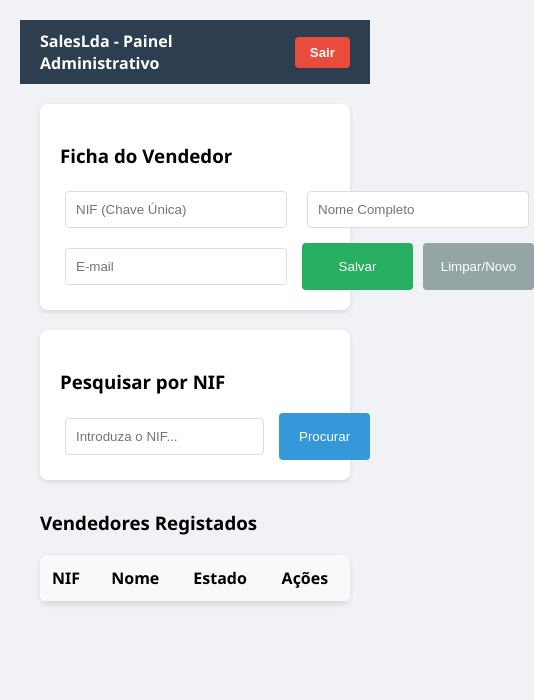
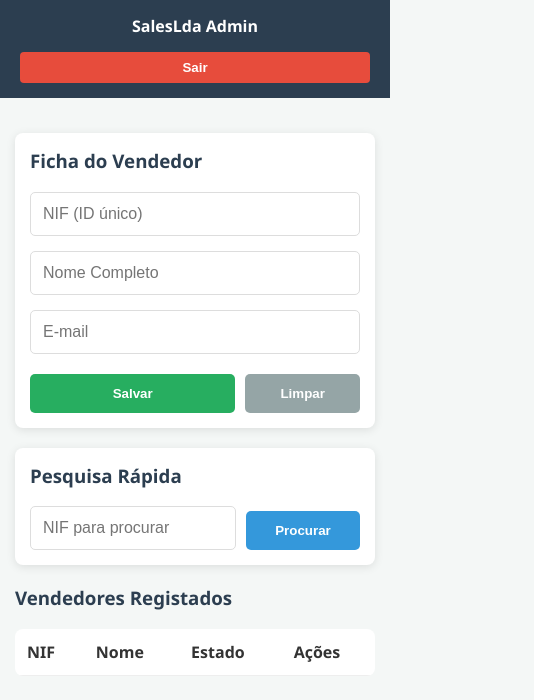
Before and after one commit to NunoMartinsUser/SalesLda, a website with bundled scripts: page admin.html in a window 390 px wide. Shown: the whole page, 534 px wide, since content can reach past the window. Built offline with nearby package versions, Linux system fonts and the light colour scheme; no server answers.

Commit message:
UI responsiva para telemóvel

```diff
--- a/admin.html
+++ b/admin.html
@@ -3,51 +3,53 @@
 <head>
     <meta charset="UTF-8">
     <meta name="viewport" content="width=device-width, initial-scale=1.0">
-    <title>SalesLda - Administração</title>
+    <title>SalesLda - Admin</title>
     <link rel="stylesheet" href="style.css">
 </head>
 <body>
-    <div class="nav-bar" style="display: flex; justify-content: space-between; align-items: center; padding: 10px 20px; background: #2c3e50; color: white;">
-        <span style="font-weight: bold;">SalesLda - Painel Administrativo</span>
-        <button id="btnLogout" style="background: #e74c3c; color: white; border: none; padding: 8px 15px; border-radius: 4px; cursor: pointer; font-weight: bold;">Sair</button>
+
+    <div class="nav-bar" style="display: flex; justify-content: space-between; align-items: center; padding: 15px 20px; background: #2c3e50; color: white;">
+        <span style="font-weight: bold;">SalesLda Admin</span>
+        <button id="btnLogout" style="background: #e74c3c; color: white; border: none; padding: 8px 15px; border-radius: 4px; cursor: pointer;">Sair</button>
     </div>
 
-    <div class="container" style="max-width: 900px; margin: 20px auto; padding: 0 20px;">
+    <div class="container">
 
-        <div class="card" style="background: white; padding: 20px; border-radius: 8px; box-shadow: 0 2px 5px rgba(0,0,0,0.1); margin-bottom: 20px;">
+        <div class="card">
             <h3>Ficha do Vendedor</h3>
-            <div style="display: grid; grid-template-columns: 1fr 1fr; gap: 10px;">
-                <input type="text" id="vendedorNif" placeholder="NIF (Chave Única)" style="padding: 10px; border: 1px solid #ddd; border-radius: 4px;">
-                <input type="text" id="vendedorNome" placeholder="Nome Completo" style="padding: 10px; border: 1px solid #ddd; border-radius: 4px;">
-                <input type="email" id="vendedorEmail" placeholder="E-mail" style="padding: 10px; border: 1px solid #ddd; border-radius: 4px;">
+            <div class="grid-form">
+                <input type="text" id="vendedorNif" placeholder="NIF (ID único)">
+                <input type="text" id="vendedorNome" placeholder="Nome Completo">
+                <input type="email" id="vendedorEmail" placeholder="E-mail">
                 <div style="display: flex; gap: 10px;">
-                    <button id="btnSalvar" style="background: #27ae60; color: white; border: none; padding: 10px; border-radius: 4px; cursor: pointer; flex: 1;">Salvar</button>
-                    <button id="btnLimpar" style="background: #95a5a6; color: white; border: none; padding: 10px; border-radius: 4px; cursor: pointer; flex: 1;">Limpar/Novo</button>
+                    <button id="btnSalvar" class="btn-primary" style="flex: 2;">Salvar</button>
+                    <button id="btnLimpar" class="btn-clear" style="flex: 1;">Limpar</button>
                 </div>
             </div>
         </div>
 
-        <div class="card" style="background: white; padding: 20px; border-radius: 8px; box-shadow: 0 2px 5px rgba(0,0,0,0.1); margin-bottom: 20px;">
-            <h3>Pesquisar por NIF</h3>
-            <div style="display: flex; gap: 10px;">
-                <input type="text" id="pesquisaNif" placeholder="Introduza o NIF..." style="padding: 10px; border: 1px solid #ddd; border-radius: 4px; flex: 1;">
-                <button id="btnPesquisar" style="background: #3498db; color: white; border: none; padding: 10px 20px; border-radius: 4px; cursor: pointer;">Procurar</button>
+        <div class="card">
+            <h3>Pesquisa Rápida</h3>
+            <div style="display: flex; gap: 10px; flex-wrap: wrap;">
+                <input type="text" id="pesquisaNif" placeholder="NIF para procurar" style="flex: 2; min-width: 150px;">
+                <button id="btnPesquisar" class="btn-secondary" style="flex: 1;">Procurar</button>
             </div>
         </div>
 
-        <h3 style="margin-top: 30px;">Vendedores Registados</h3>
-        <table style="width: 100%; border-collapse: collapse; background: white; border-radius: 8px; overflow: hidden; box-shadow: 0 2px 5px rgba(0,0,0,0.1);">
-            <thead style="background: #f8f9fa;">
-                <tr>
-                    <th style="padding: 12px; text-align: left; border-bottom: 2px solid #ddd;">NIF</th>
-                    <th style="padding: 12px; text-align: left; border-bottom: 2px solid #ddd;">Nome</th>
-                    <th style="padding: 12px; text-align: left; border-bottom: 2px solid #ddd;">Estado</th>
-                    <th style="padding: 12px; text-align: left; border-bottom: 2px solid #ddd;">Ações</th>
-                </tr>
-            </thead>
-            <tbody id="tabelaCorpo">
-                </tbody>
-        </table>
+        <h3>Vendedores Registados</h3>
+        <div class="table-container">
+            <table>
+                <thead>
+                    <tr>
+                        <th>NIF</th>
+                        <th>Nome</th>
+                        <th>Estado</th>
+                        <th>Ações</th>
+                    </tr>
+                </thead>
+                <tbody id="tabelaCorpo"></tbody>
+            </table>
+        </div>
     </div>
 
     <script type="module" src="admin.js"></script>
--- a/style.css
+++ b/style.css
@@ -1,10 +1,92 @@
-body { font-family: 'Segoe UI', sans-serif; background: #f0f2f5; margin: 0; padding: 20px; }
-.container { max-width: 900px; margin: auto; }
-.card { background: white; padding: 20px; border-radius: 8px; margin-bottom: 20px; box-shadow: 0 2px 4px rgba(0,0,0,0.1); }
-input { padding: 10px; margin: 5px; border: 1px solid #ddd; border-radius: 4px; width: 200px; }
-button { padding: 10px 15px; cursor: pointer; border-radius: 4px; border: none; }
-.btn-primary { background: #007bff; color: white; }
-.status-ativo { color: green; font-weight: bold; }
-.status-inativo { color: red; font-weight: bold; }
-table { width: 100%; background: white; border-collapse: collapse; margin-top: 20px; }
-th, td { padding: 12px; border-bottom: 1px solid #eee; text-align: left; }
+/* Configurações Gerais */
+body {
+    font-family: 'Segoe UI', Tahoma, Geneva, Verdana, sans-serif;
+    background-color: #f4f7f6;
+    margin: 0;
+    padding: 0;
+    color: #333;
+}
+
+.container {
+    max-width: 900px;
+    margin: 20px auto;
+    padding: 15px;
+}
+
+.card {
+    background: white;
+    padding: 20px;
+    border-radius: 8px;
+    box-shadow: 0 2px 10px rgba(0,0,0,0.1);
+    margin-bottom: 20px;
+}
+
+h3 { margin-top: 0; color: #2c3e50; }
+
+/* Formulário em Grelha */
+.grid-form {
+    display: grid;
+    grid-template-columns: 1fr 1fr;
+    gap: 15px;
+}
+
+input {
+    padding: 12px;
+    border: 1px solid #ddd;
+    border-radius: 5px;
+    font-size: 16px; /* Evita zoom automático no iPhone */
+    width: 100%;
+    box-sizing: border-box;
+}
+
+/* Botões */
+button {
+    padding: 12px;
+    border: none;
+    border-radius: 5px;
+    cursor: pointer;
+    font-weight: bold;
+    transition: opacity 0.2s;
+}
+
+button:active { opacity: 0.7; }
+
+.btn-primary { background: #27ae60; color: white; }
+.btn-secondary { background: #3498db; color: white; }
+.btn-clear { background: #95a5a6; color: white; }
+
+/* Tabela Responsiva */
+.table-container {
+    overflow-x: auto; /* Permite scroll lateral se a tabela for grande */
+    background: white;
+    border-radius: 8px;
+}
+
+table {
+    width: 100%;
+    border-collapse: collapse;
+}
+
+th, td {
+    padding: 12px;
+    text-align: left;
+    border-bottom: 1px solid #eee;
+}
+
+/* --- MEDIA QUERIES (TELEMÓVEL) --- */
+@media (max-width: 600px) {
+    .grid-form {
+        grid-template-columns: 1fr; /* Muda para uma coluna só */
+    }
+
+    .nav-bar {
+        flex-direction: column;
+        gap: 10px;
+        text-align: center;
+    }
+
+    .card { padding: 15px; }
+
+    /* Ajuste de botões na tabela para serem mais fáceis de clicar */
+    button { width: 100%; margin-top: 5px; }
+}
```
